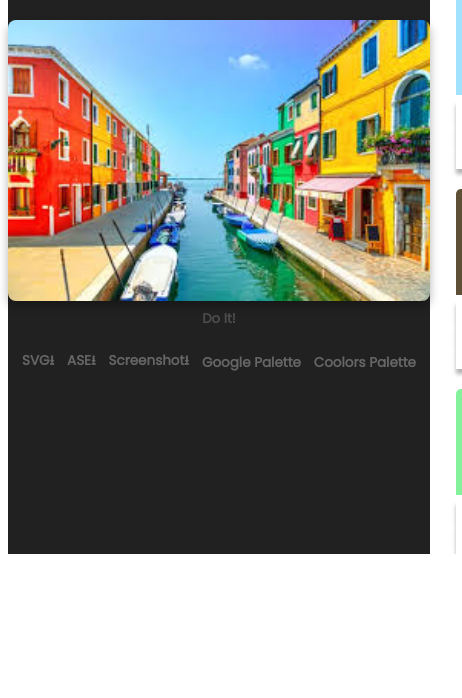
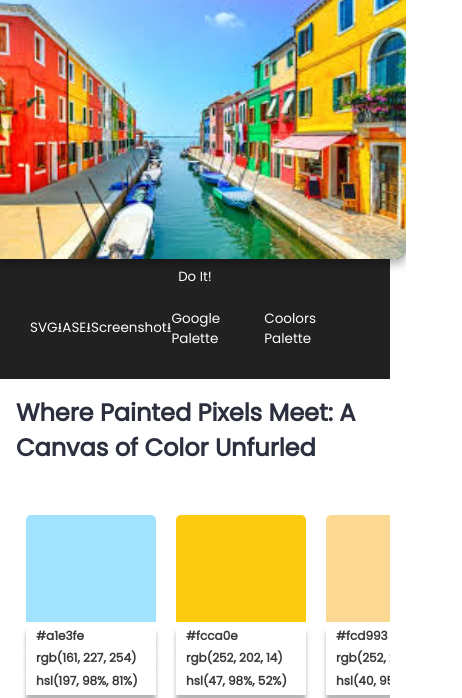
Before and after one commit to himani-mehra/color-palette, a website: page popup.html in a window 390 px wide. Shown: the part 330-1028 px from the top of the page, 462 px wide, since content can reach past the window. Before the commit the page ends 892 px from the top, so only its background shows below. Drawn offline with nearby package versions, Linux system fonts and the light colour scheme.

Commit message:
responsive , mweb

```diff
--- a/popup.html
+++ b/popup.html
@@ -9,6 +9,93 @@
 
 
   <style>
+    body {
+  font-family: Poppins;
+  color: #222;
+  margin: 0;
+  padding: 0;
+}
+
+.container {
+  display: flex;
+  flex-direction: column;
+}
+
+header {
+  background-color: #333;
+  color: white;
+  text-align: center;
+  padding: 1rem 0;
+  font-family: Poppins;
+  font-weight: bold;
+}
+
+.left-column {
+  display: flex;
+  flex-direction: column;
+  align-items: center;
+  background-color: #212121;
+  padding: 1rem;
+}
+
+.right-column {
+  color: #2c2f3d;
+  padding: 1rem;
+  overflow-y: scroll;
+  scrollbar-width: none;
+  -ms-overflow-style: none;
+}
+
+.right-column::-webkit-scrollbar {
+  display: none;
+}
+
+@media (min-width: 768px) {
+  .container {
+    flex-direction: row;
+  }
+
+  .left-column {
+    flex: 0 0 35%;
+    padding: 1rem;
+  }
+
+  .right-column {
+    flex: 1;
+    max-height: none;
+    overflow-y: visible;
+  }
+}
+@media (max-width: 767px) {
+  .right-column {
+    max-height: none;
+    overflow-y: scroll;
+    padding: 1rem;
+    scrollbar-width: thin;
+    -ms-overflow-style: thin;
+    display: flex;
+    flex-direction: column;
+    align-items: flex-start;
+  }
+
+  .right-column::-webkit-scrollbar {
+    width:
+  }
+}
+
+@media (max-width: 767px) {
+  .left-column {
+    flex: 1;
+    padding: 1rem;
+  }
+
+  .right-column {
+    max-height: none;
+    overflow-y: visible;
+    padding: 0;
+  }
+}
+
     body {
       font-family: Poppins;
       color: #222;
@@ -105,17 +192,15 @@
 
     .clickable-text {
       font-size: 13.5px;
-      color: #666;
-      font-weight: bold;
+      color: white;
       cursor: pointer;
       transition: font-size 0.3s ease;
     }
 
 
     .do-it-button {
+      color: white;
       background-color: transparent;
-      color: #666;
-      font-weight: bold;
       border: none;
       cursor: pointer;
       transition: text-shadow 0.3s ease;
@@ -124,11 +209,9 @@
       display: flex;
       flex-direction: column;
       width :25vh;
-      /* border : 2px #0f70e6 solid; */
       background-color: transparent;
       border-radius: 50px;
       color: white;
-      /* font-weight: 500; */
       cursor: pointer;
     }
 
@@ -233,15 +316,9 @@
 }
 .upload-container {
   margin-top: 20px;
-  /* background-color: rgb(253, 252, 252);
-  border-radius: 12px;
-  border: 2px gray;
-  box-shadow: 0px 0px 10px rgba(0, 0.5, 0, 0.3); */
   display: flex;
   flex-direction: column;
   justify-content: center;
-  /* width: 50vh;
-  height: 40vh; */
 }
 #camera-container {
             width: 50vh;
@@ -255,7 +332,6 @@
         #capture-button {
             margin-top: 20px;
             padding: 10px 20px;
-            /* background-color: #007bff; */
             color: #fff;
             border: none;
             cursor: pointer;
@@ -283,15 +359,6 @@
           border-radius: 4px;
           margin-right: 5px;
         }
-
-        .do-it-button {
-          padding: 8px 12px;
-          color: #4e4d4d;
-          border: none;
-          border-radius: 4px;
-          cursor: pointer;
-        }
-
         .upload-icon {
           width: 60px;
           height: 60px;
@@ -683,20 +750,19 @@ const captureButton = document.getElementById('capture-button');
 const openCameraButton = document.getElementById('open-camera-button');
 const capturedImage = document.getElementById('captured-image');
 
-let stream; // Declare a variable to hold the camera stream
+let stream;
 
 openCameraButton.addEventListener('click', function () {
     navigator.mediaDevices.getUserMedia({ video: true })
         .then(function (newStream) {
-            // Stop the previous stream if it exists
             if (stream) {
                 stream.getTracks().forEach(track => track.stop());
             }
 
-            stream = newStream; // Assign the new stream to the variable
+            stream = newStream;
             videoElement.srcObject = stream;
             captureButton.style.display = 'block';
-            capturedImage.style.display = 'none'; // Hide the captured image
+            capturedImage.style.display = 'none';
         })
         .catch(function (error) {
             console.error('Error accessing the camera:', error);
@@ -705,37 +771,23 @@ openCameraButton.addEventListener('click', function () {
 
 captureButton.addEventListener('click', function () {
     if (stream) {
-        // Capture a photo
         const canvas = document.createElement('canvas');
         const context = canvas.getContext('2d');
         canvas.width = videoElement.videoWidth;
         canvas.height = videoElement.videoHeight;
         context.drawImage(videoElement, 0, 0, canvas.width, canvas.height);
-
-        // Convert the captured frame to a data URL (image)
         const imageDataURL = canvas.toDataURL('image/jpeg');
-
-        // Display the captured image
         capturedImage.src = imageDataURL;
         capturedImage.style.display = 'block';
     }
 });
-
-        // Find the captured image and the color palette div
 const userCapturedImage = document.getElementById('captured-image');
 const colorPalette = document.getElementById('captured-image-palette');
 
-// Function to extract colors from the captured image and display them
 function displayColorPalette() {
-  // Check if the user-captured image has loaded
   if (userCapturedImage.complete) {
-    // Use the ColorCube library to extract colors (assuming you have this library included)
     var colors = cc.get_colors(userCapturedImage);
-
-    // Clear the existing content of the color palette div
     colorPalette.innerHTML = '';
-
-    // Loop through the extracted colors and display them
     for (var c in colors) {
       var color = colors[c];
       var colorBox = document.createElement('div');
@@ -745,38 +797,28 @@ function displayColorPalette() {
     }
   }
 }
-
-// Call the displayColorPalette function when the user-captured image is loaded
 userCapturedImage.addEventListener('load', displayColorPalette);
-// Add an event listener to the "Do It" button for the camera image
 document.getElementById('do-camera-image').addEventListener('click', function () {
   const capturedImage = document.getElementById('captured-image');
   if (capturedImage.src) {
     do_it('captured-image');
   }
 });
-
-// Add an event listener to the "Open Camera" button
 document.getElementById('open-camera-button').addEventListener('click', function () {
   navigator.mediaDevices.getUserMedia({ video: true })
     .then(function (stream) {
       videoElement.srcObject = stream;
       captureButton.style.display = 'block';
-      document.getElementById('do-camera-image').style.display = 'none'; // Hide the "Do It" button initially
+      document.getElementById('do-camera-image').style.display = 'none';
     })
     .catch(function (error) {
       console.error('Error accessing the camera:', error);
     });
 });
 
-// Add an event listener to the "Capture" button
 captureButton.addEventListener('click', function () {
-  // ... (rest of the code to capture and display the image)
-  document.getElementById('do-camera-image').style.display = 'block'; // Show the "Do It" button after capturing
+  document.getElementById('do-camera-image').style.display = 'block';
 });
-
-
-
 
   </script>
 </html>
```
